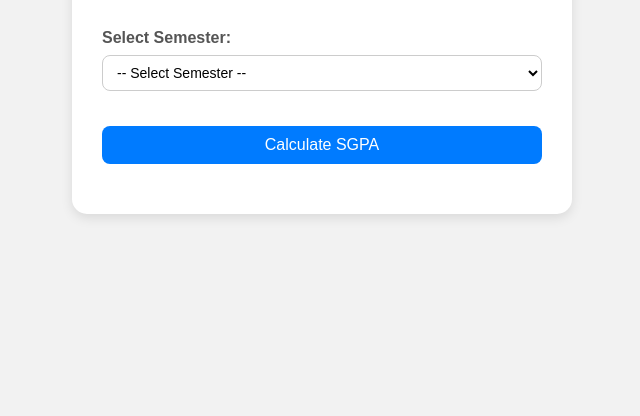
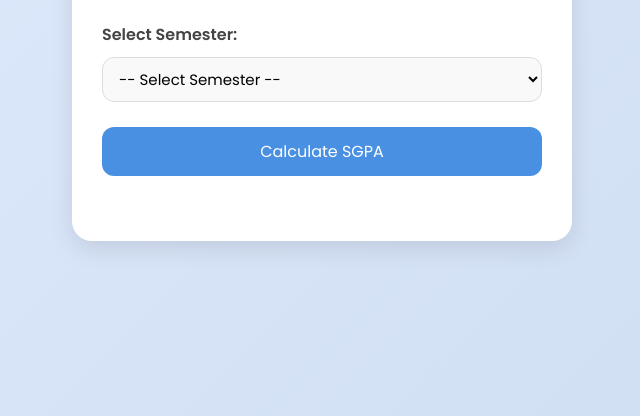
Before and after one commit to Yash-Kumar-Vaishnav/RTU-SGPA-CALC-ALL-BRANCH, a plain HTML site: page index.html in a window 1280 px wide. Shown: the part 384-800 px from the top of the page, without its empty margins (318-958 px from the left). Drawn offline with Linux system fonts and the light colour scheme.

Commit message:
Update style.css

```diff
--- a/style.css
+++ b/style.css
@@ -1,12 +1,14 @@
+@import url('https://fonts.googleapis.com/css2?family=Poppins:wght@400;600&display=swap');
+
 * {
   box-sizing: border-box;
-  font-family: Arial, sans-serif;
+  font-family: 'Poppins', sans-serif;
 }
 
 body {
   margin: 0;
   padding: 0;
-  background: #f2f2f2;
+  background: linear-gradient(135deg, #e0eafc, #cfdef3);
   display: flex;
   align-items: center;
   justify-content: center;
@@ -15,61 +17,75 @@ body {
 
 .container {
   background: #ffffff;
-  padding: 30px;
-  border-radius: 15px;
-  box-shadow: 0 4px 12px rgba(0, 0, 0, 0.1);
+  padding: 40px 30px;
+  border-radius: 20px;
+  box-shadow: 0 8px 24px rgba(0, 0, 0, 0.1);
   width: 90%;
   max-width: 500px;
+  transition: transform 0.3s ease;
+}
+
+.container:hover {
+  transform: translateY(-3px);
 }
 
 h1 {
   text-align: center;
-  margin-bottom: 25px;
-  color: #333;
+  margin-bottom: 30px;
+  color: #222;
+  font-weight: 600;
+  font-size: 26px;
 }
 
 .selector,
 .subjects {
-  margin-bottom: 20px;
+  margin-bottom: 25px;
 }
 
 label {
   display: block;
-  margin-bottom: 8px;
-  color: #555;
-  font-weight: bold;
+  margin-bottom: 10px;
+  color: #444;
+  font-weight: 600;
 }
 
 select {
   width: 100%;
-  padding: 8px 10px;
-  border: 1px solid #ccc;
-  border-radius: 8px;
-  margin-bottom: 15px;
-  font-size: 14px;
+  padding: 10px 12px;
+  border: 1px solid #ddd;
+  border-radius: 12px;
+  font-size: 15px;
+  background-color: #f9f9f9;
+  transition: border-color 0.3s ease;
+}
+
+select:focus {
+  outline: none;
+  border-color: #007bff;
   background-color: #fff;
 }
 
 button {
   width: 100%;
-  padding: 10px;
+  padding: 12px;
   font-size: 16px;
-  background-color: #007bff;
+  background-color: #4a90e2;
   color: #fff;
   border: none;
-  border-radius: 8px;
+  border-radius: 12px;
   cursor: pointer;
-  transition: background 0.3s ease;
+  transition: background 0.3s ease, transform 0.2s ease;
 }
 
 button:hover {
-  background-color: #0056b3;
+  background-color: #3b7bd3;
+  transform: translateY(-2px);
 }
 
 .result {
-  margin-top: 20px;
-  font-size: 18px;
-  font-weight: bold;
+  margin-top: 25px;
+  font-size: 20px;
+  font-weight: 600;
   text-align: center;
   color: #28a745;
 }
```
